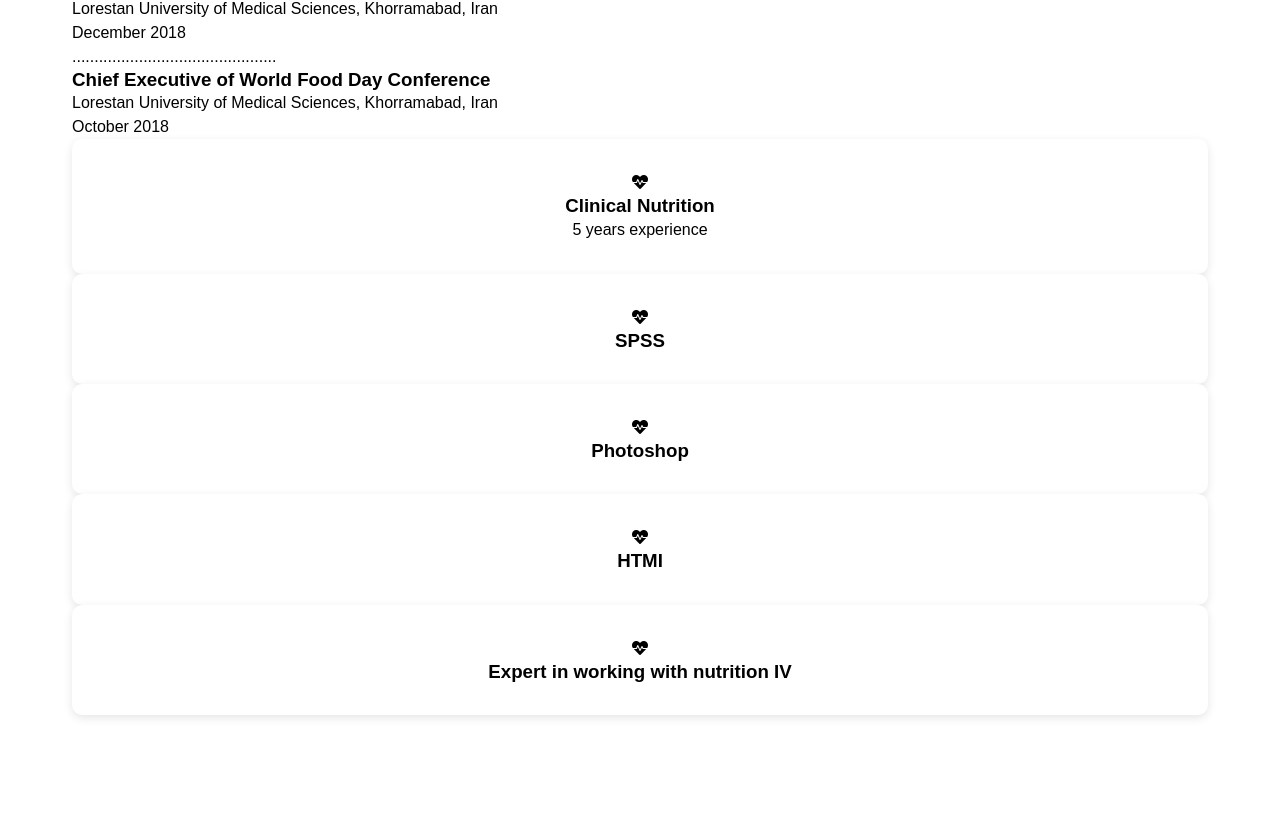
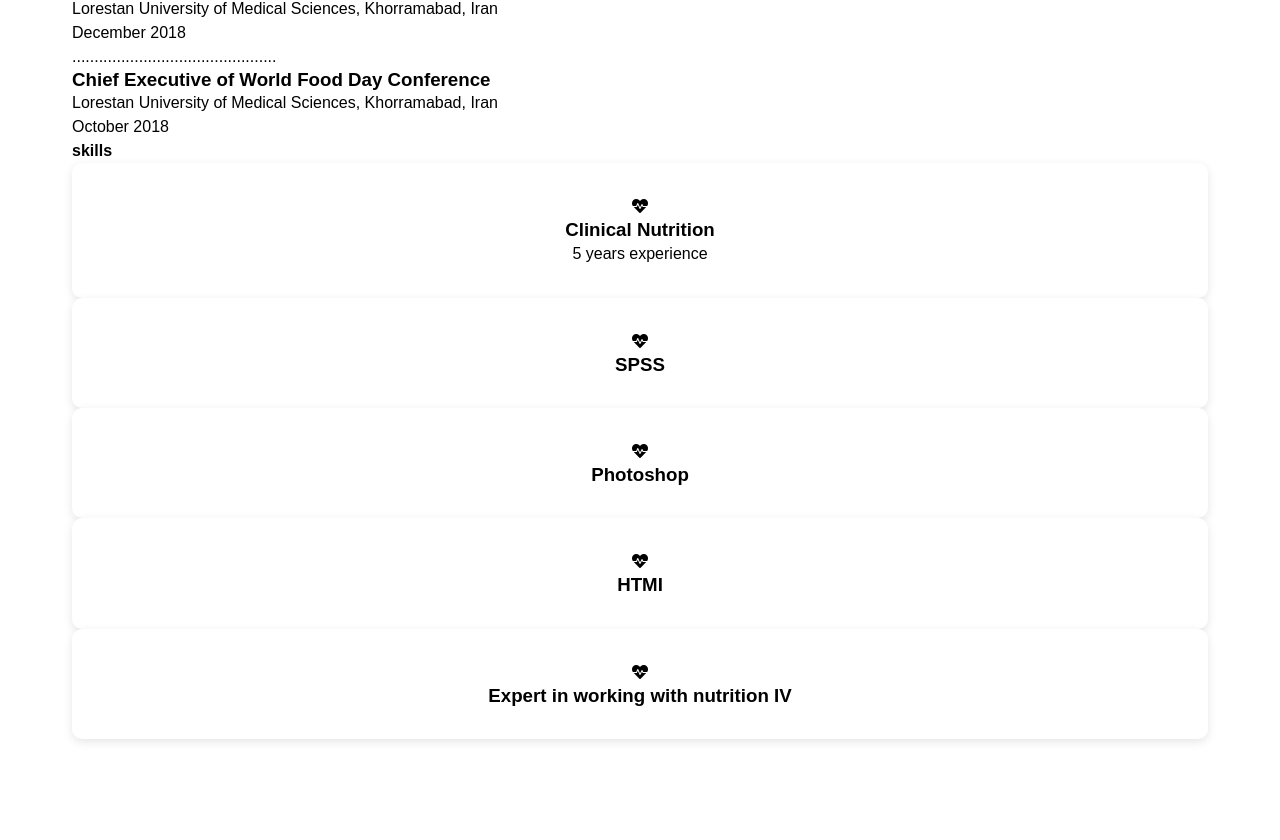
Before and after one commit to sarakashkooli/sarakashkooli.github.io, a plain HTML site: page index.html in a window 1280 px wide. Shown: the part 6060-6900 px from the top of the page. Drawn offline with Linux system fonts and the light colour scheme.

Commit message:
Update index.html

```diff
--- a/index.html
+++ b/index.html
@@ -767,6 +767,9 @@
                 <p> October 2018 </p>
                  <p>                     </p>
             </div>
+  </div>
+            <div class="activity-box">
+                <h4>skills </h4>
 
               </div>
 
```
